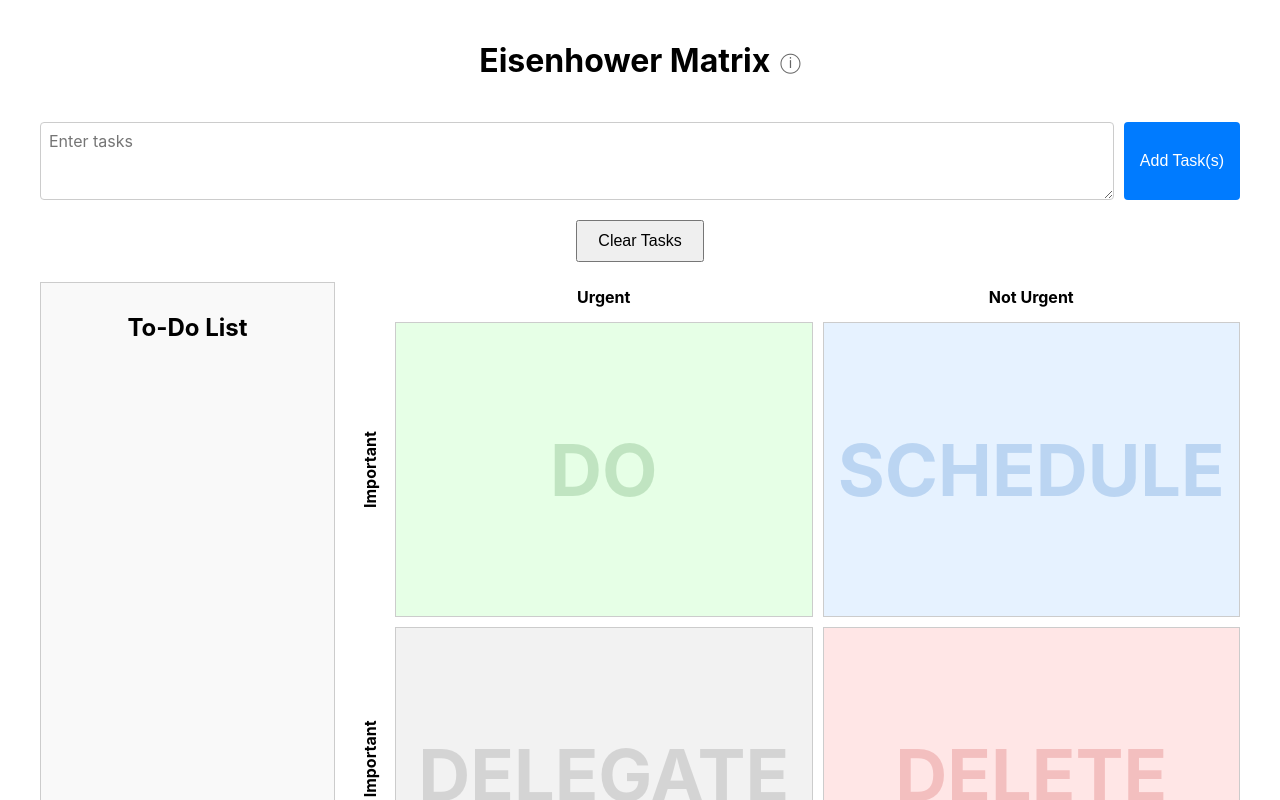
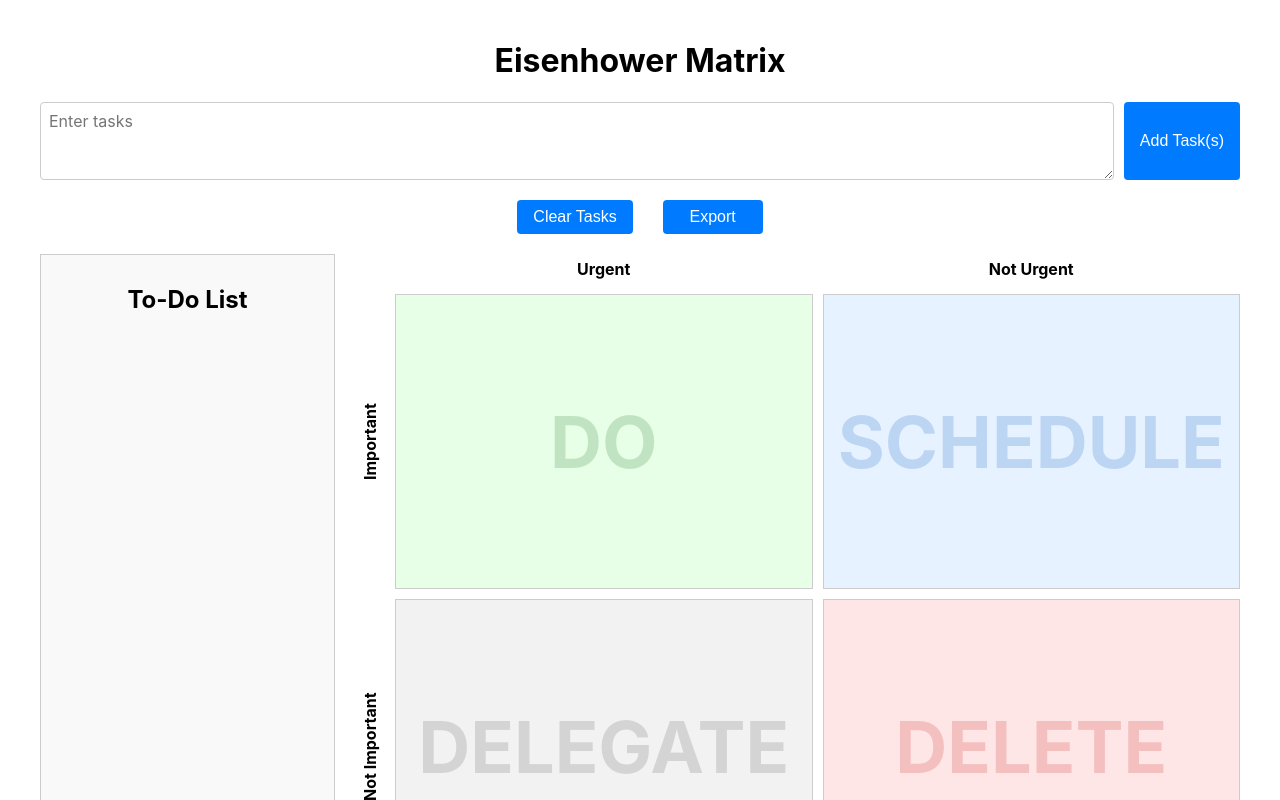
Before and after one commit to SamBroner/eisenhower, a React (Create React App) app: page / in a window 1280 px wide. Shown: the top 800 px of the page. Built offline with nearby package versions, Linux system fonts and the light colour scheme.

Commit message:
Add export and refactor task interface to persist delegate and completes

```diff
--- a/src/App.css
+++ b/src/App.css
@@ -67,74 +67,23 @@
   background-color: #0056b3;
 }
 
-.title-container {
+.button-container {
   display: flex;
-  align-items: center;
+  gap: 10px;
   justify-content: center;
-  gap: 10px;
   margin-bottom: 20px;
 }
 
-.tooltip-container {
-  position: relative;
-  display: inline-block;
+.button-container button {
+  padding: 8px 16px;
+  background-color: #007bff;
+  color: white;
+  border: none;
+  border-radius: 4px;
+  cursor: pointer;
+  min-width: 100px;
 }
 
-.info-icon {
-  cursor: pointer;
-  color: #666;
-  font-size: 20px;
+.button-container button:hover {
+  background-color: #0056b3;
 }
-
-.tooltip-content {
-  visibility: hidden;
-  position: absolute;
-  top: 100%;
-  left: 50%;
-  transform: translateX(-50%);
-  background-color: white;
-  padding: 15px;
-  border-radius: 8px;
-  box-shadow: 0 2px 10px rgba(0, 0, 0, 0.1);
-  width: 300px;
-  z-index: 1000;
-  text-align: left;
-  opacity: 0;
-  transition: opacity 0.2s, visibility 0.2s;
-}
-
-.tooltip-container:hover .tooltip-content {
-  visibility: visible;
-  opacity: 1;
-}
-
-.tooltip-content h3 {
-  margin: 0 0 10px 0;
-  font-size: 16px;
-  color: #333;
-}
-
-.tooltip-content p {
-  margin: 0 0 10px 0;
-  font-size: 14px;
-  line-height: 1.4;
-}
-
-.tooltip-content ul {
-  margin: 0 0 15px 0;
-  padding-left: 20px;
-  font-size: 14px;
-  line-height: 1.4;
-}
-
-.tooltip-content ul:last-child {
-  margin-bottom: 0;
-}
-
-.tooltip-content li {
-  margin-bottom: 5px;
-}
-
-.tooltip-content li:last-child {
-  margin-bottom: 0;
-}
--- a/src/App.tsx
+++ b/src/App.tsx
@@ -11,6 +11,8 @@ export interface Task {
   quadrant: 'todoList' | 'urgentImportant' | 'importantNotUrgent' | 'urgentNotImportant' | 'notUrgentNotImportant' | 'deleted';
   order: number;
   originalQuadrant?: Task['quadrant'];
+  completed?: boolean;
+  delegatedTo?: string;
 }
 
 function App() {
@@ -112,40 +114,70 @@ function App() {
     ));
   };
 
+  const handleTaskCompletion = (taskId: string) => {
+    setTasks(prevTasks => prevTasks.map(task =>
+      task.id === taskId
+        ? { ...task, completed: !task.completed }
+        : task
+    ));
+  };
+
+  const handleTaskDelegation = (taskId: string, delegateTo: string) => {
+    setTasks(prevTasks => prevTasks.map(task =>
+      task.id === taskId
+        ? { ...task, delegatedTo: delegateTo }
+        : task
+    ));
+  };
+
+  const exportTasks = () => {
+    const quadrantNames = {
+      urgentImportant: 'Do',
+      importantNotUrgent: 'Schedule',
+      urgentNotImportant: 'Delegate',
+      notUrgentNotImportant: 'Delete'
+    };
+
+    const formattedTasks = Object.entries(quadrantNames)
+      .map(([quadrant, title]) => {
+        const quadrantTasks = tasks
+          .filter(task => task.quadrant === quadrant)
+          .sort((a, b) => a.order - b.order);
+
+        if (quadrantTasks.length === 0) return '';
+
+        const taskList = quadrantTasks
+          .map(task => {
+            const isCompleted = quadrant === 'urgentImportant' && task.completed;
+            return `- [${isCompleted ? 'x' : ' '}] ${task.text}`;
+          })
+          .join('\n');
+
+        return `**${title}**\n${taskList}\n`;
+      })
+      .filter(section => section !== '')
+      .join('\n');
+
+    navigator.clipboard.writeText(formattedTasks).then(() => {
+      const exportButton = document.getElementById('export-button');
+      if (exportButton) {
+        exportButton.textContent = 'Copied!';
+        setTimeout(() => {
+          exportButton.textContent = 'Export';
+        }, 2000);
+      }
+    });
+  };
+
   return (
     <div className="App">
-      <div className="title-container">
-        <h1>Eisenhower Matrix</h1>
-        <div className="tooltip-container">
-          <span className="info-icon">ⓘ</span>
-          <div className="tooltip-content">
-            <h3>What is an Eisenhower Matrix?</h3>
-            <p>The <a href="https://www.eisenhower.me/eisenhower-matrix/">Eisenhower Matrix</a> is a productivity tool that helps you organize tasks based on their urgency and importance. Tasks are categorized into four quadrants:</p>
-            <ul>
-              <li><strong>Do:</strong> Urgent & Important</li>
-              <li><strong>Schedule:</strong> Important but Not Urgent</li>
-              <li><strong>Delegate:</strong> Urgent but Not Important</li>
-              <li><strong>Delete:</strong> Neither Urgent nor Important</li>
-            </ul>
-
-            <h3>How to Use This Tool</h3>
-            <ul>
-              <li>Enter tasks in the input box</li>
-              <li>Supports lists with bullet points (-, *, - [ ]) and numbers (1., 2.)</li>
-              <li>Drag tasks between quadrants to organize</li>
-              <li>Tasks are automatically saved to your browser</li>
-            </ul>
-
-            <h3>Built by Sam Broner</h3>
-            <p>Blog post <a href="https://sambroner.com/posts/the-agency-gap">here</a> and github <a href="https://github.com/SamBroner/eisenhower">here</a></p>
-          </div>
-        </div>
-      </div>
+      <h1>Eisenhower Matrix</h1>
       <TaskInput
         onAddTasks={addTasks}
       />
       <div className="button-container">
         <button onClick={clearTasks}>Clear Tasks</button>
+        <button id="export-button" onClick={exportTasks}>Export</button>
       </div>
       <div className="main-container">
         <TodoList
@@ -157,6 +189,8 @@ function App() {
           tasks={tasks.filter(task => task.quadrant !== 'todoList' && task.quadrant !== 'deleted')}
           onUpdateTask={updateTaskQuadrant}
           onDeleteTask={deleteTask}
+          onTaskCompletion={handleTaskCompletion}
+          onTaskDelegation={handleTaskDelegation}
         />
         <RemovedTasks
           tasks={tasks.filter(task => task.quadrant === 'deleted')}
--- a/src/components/EisenhowerMatrix.tsx
+++ b/src/components/EisenhowerMatrix.tsx
@@ -5,12 +5,11 @@ interface Props {
   tasks: Task[];
   onUpdateTask: (taskId: string, newQuadrant: Task['quadrant'], targetTaskId?: string) => void;
   onDeleteTask: (taskId: string) => void;
+  onTaskCompletion: (taskId: string) => void;
+  onTaskDelegation: (taskId: string, delegateTo: string) => void;
 }
 
-const EisenhowerMatrix: React.FC<Props> = ({ tasks, onUpdateTask, onDeleteTask }) => {
-  const [delegations, setDelegations] = useState<{[key: string]: string}>({});
-  const [completedTasks, setCompletedTasks] = useState<{[key: string]: boolean}>({});
-
+const EisenhowerMatrix: React.FC<Props> = ({ tasks, onUpdateTask, onDeleteTask, onTaskCompletion, onTaskDelegation }) => {
   const quadrants: Array<{
     id: Task['quadrant'],
     action: string
@@ -63,18 +62,14 @@ const EisenhowerMatrix: React.FC<Props> = ({ tasks, onUpdateTask, onDeleteTask }
     }
   };
 
-  const handleCheckboxChange = (taskId: string) => {
-    setCompletedTasks(prev => ({...prev, [taskId]: !prev[taskId]}));
-  };
-
   const handleDelegationChange = (taskId: string, delegateTo: string) => {
-    setDelegations({...delegations, [taskId]: delegateTo});
+    onTaskDelegation(taskId, delegateTo);
   };
 
   const sortTasks = (tasks: Task[]) => {
     return tasks.sort((a, b) => {
-      if (completedTasks[a.id] && !completedTasks[b.id]) return 1;
-      if (!completedTasks[a.id] && completedTasks[b.id]) return -1;
+      if (a.completed && !b.completed) return 1;
+      if (!a.completed && b.completed) return -1;
       return a.order - b.order;
     });
   };
@@ -100,7 +95,7 @@ const EisenhowerMatrix: React.FC<Props> = ({ tasks, onUpdateTask, onDeleteTask }
                   <div
                     key={task.id}
                     id={task.id}
-                    className={`task ${completedTasks[task.id] || quadrant.id === 'notUrgentNotImportant' ? 'completed' : ''}`}
+                    className={`task ${task.completed || quadrant.id === 'notUrgentNotImportant' ? 'completed' : ''}`}
                     draggable
                     onDragStart={(e) => handleDragStart(e, task.id)}
                   >
@@ -111,8 +106,8 @@ const EisenhowerMatrix: React.FC<Props> = ({ tasks, onUpdateTask, onDeleteTask }
                       <div className="checkbox-container">
                         <input
                           type="checkbox"
-                          checked={completedTasks[task.id] || false}
-                          onChange={() => handleCheckboxChange(task.id)}
+                          checked={task.completed || false}
+                          onChange={() => onTaskCompletion(task.id)}
                           className="task-checkbox"
                         />
                       </div>
@@ -123,7 +118,7 @@ const EisenhowerMatrix: React.FC<Props> = ({ tasks, onUpdateTask, onDeleteTask }
                         <input
                           type="text"
                           placeholder="Delegate to"
-                          value={delegations[task.id] || ''}
+                          value={task.delegatedTo || ''}
                           onChange={(e) => handleDelegationChange(task.id, e.target.value)}
                           className="task-delegation"
                         />
```
